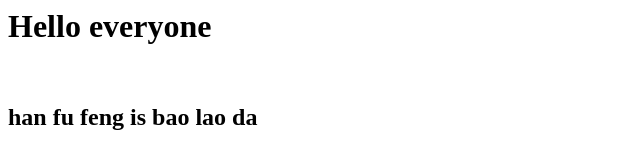
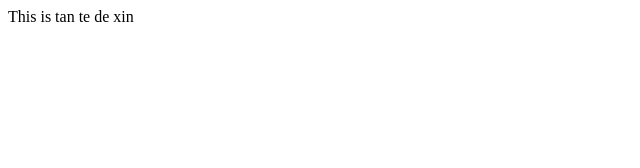
Before and after one commit to tantedexin/tantedexin.github.com, a plain HTML site: page index.html in a window 1280 px wide. Shown: the whole page, without its empty margins (0-640 px from the left). Drawn offline with Linux system fonts and the light colour scheme.

Commit message:
chang show

```diff
--- a/index.html
+++ b/index.html
@@ -1,3 +1 @@
-<h1>Hello everyone</h1>
-<br>
-<h2>han fu feng is bao lao da</h2>
+<p>This is tan te de xin</p>
```
Also changed, not shown: 1 other file.
